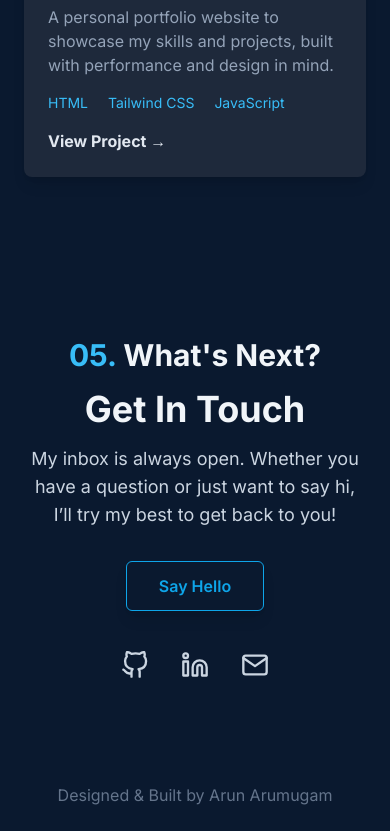
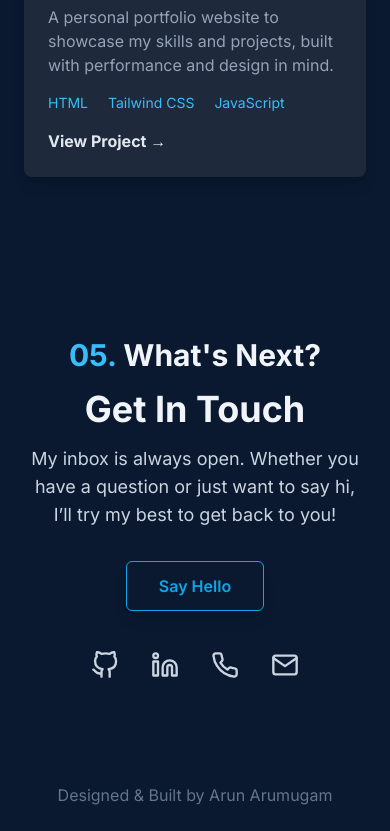
Before and after one commit to arunengine/portfolio, a plain HTML site: page index.html in a window 390 px wide. Shown: the part 5342-6173 px from the top of the page. Drawn offline with nearby package versions, Linux system fonts and the light colour scheme; files whose address does not match are found by name.

Commit message:
updated phone number index.html

```diff
--- a/index.html
+++ b/index.html
@@ -312,31 +312,30 @@
         </section>
 
         <!-- Contact Section -->
+       <main>
     <section id="contact" class="py-20 text-center">
         <h2 class="text-3xl font-bold text-slate-100 mb-4"><span class="text-sky-400">05.</span> What's Next?</h2>
         <h3 class="text-4xl font-bold text-slate-100 mb-4">Get In Touch</h3>
         <p class="max-w-xl mx-auto text-lg mb-8">My inbox is always open. Whether you have a question or just want to say hi, I’ll try my best to get back to you!</p>
-            <!-- Mailto link opens the user's default email client -->
         <a href="mailto:iarunarumugam@gmail.com" class="inline-block bg-transparent border border-sky-500 text-sky-500 font-semibold py-3 px-8 rounded-md hover:bg-sky-500 hover:text-white transition-all duration-300 ease-in-out shadow-lg hover:shadow-sky-500/50">
             Say Hello
         </a>
         <div class="flex items-center justify-center space-x-8 mt-10">
-                <!-- GitHub Icon -->
             <a href="https://github.com/arunengine" target="_blank" rel="noopener noreferrer" aria-label="GitHub" class="text-slate-300 hover:text-sky-400 transition-transform duration-300 hover:-translate-y-1">
                 <svg xmlns="http://www.w3.org/2000/svg" width="28" height="28" viewBox="0 0 24 24" fill="none" stroke="currentColor" stroke-width="2" stroke-linecap="round" stroke-linejoin="round"><path d="M9 19c-5 1.5-5-2.5-7-3m14 6v-3.87a3.37 3.37 0 0 0-.94-2.61c3.14-.35 6.44-1.54 6.44-7A5.44 5.44 0 0 0 20 4.77 5.07 5.07 0 0 0 19.91 1S18.73.65 16 2.48a13.38 13.38 0 0 0-7 0C6.27.65 5.09 1 5.09 1A5.07 5.07 0 0 0 5 4.77a5.44 5.44 0 0 0-1.5 3.78c0 5.42 3.3 6.61 6.44 7A3.37 3.37 0 0 0 9 18.13V22"></path></svg>
             </a>
-                <!-- LinkedIn Icon -->
             <a href="https://www.linkedin.com/in/arun-arumugam-mern-stack-developer/" target="_blank" rel="noopener noreferrer" aria-label="LinkedIn" class="text-slate-300 hover:text-sky-400 transition-transform duration-300 hover:-translate-y-1">
                 <svg xmlns="http://www.w3.org/2000/svg" width="28" height="28" viewBox="0 0 24 24" fill="none" stroke="currentColor" stroke-width="2" stroke-linecap="round" stroke-linejoin="round"><path d="M16 8a6 6 0 0 1 6 6v7h-4v-7a2 2 0 0 0-2-2 2 2 0 0 0-2 2v7h-4v-7a6 6 0 0 1 6-6z"></path><rect x="2" y="9" width="4" height="12"></rect><circle cx="4" cy="4" r="2"></circle></svg>
             </a>
-                <!-- Gmail Icon -->
+            <a href="tel:+918525928526" aria-label="Phone" class="text-slate-300 hover:text-sky-400 transition-transform duration-300 hover:-translate-y-1">
+                <svg xmlns="http://www.w3.org/2000/svg" width="28" height="28" viewBox="0 0 24 24" fill="none" stroke="currentColor" stroke-width="2" stroke-linecap="round" stroke-linejoin="round"><path d="M22 16.92v3a2 2 0 0 1-2.18 2 19.79 19.79 0 0 1-8.63-3.07 19.5 19.5 0 0 1-6-6 19.79 19.79 0 0 1-3.07-8.67A2 2 0 0 1 4.11 2h3a2 2 0 0 1 2 1.72 12.84 12.84 0 0 0 .7 2.81 2 2 0 0 1-.45 2.11L8.09 9.91a16 16 0 0 0 6 6l1.27-1.27a2 2 0 0 1 2.11-.45 12.84 12.84 0 0 0 2.81.7A2 2 0 0 1 22 16.92z"></path></svg>
+            </a>
             <a href="mailto:iarunarumugam@gmail.com" aria-label="Gmail" class="text-slate-300 hover:text-sky-400 transition-transform duration-300 hover:-translate-y-1">
                 <svg xmlns="http://www.w3.org/2000/svg" width="28" height="28" viewBox="0 0 24 24" fill="none" stroke="currentColor" stroke-width="2" stroke-linecap="round" stroke-linejoin="round"><path d="M4 4h16c1.1 0 2 .9 2 2v12c0 1.1-.9 2-2 2H4c-1.1 0-2-.9-2-2V6c0-1.1.9-2 2-2z"></path><polyline points="22,6 12,13 2,6"></polyline></svg>
             </a>
         </div>
     </section>
 </main>
-
     <!-- Footer Section -->
     <footer class="text-center py-6 text-slate-500">
         <p>Designed & Built by Arun Arumugam</p>
```
Lines whose indentation alone changed are shown as unchanged.
